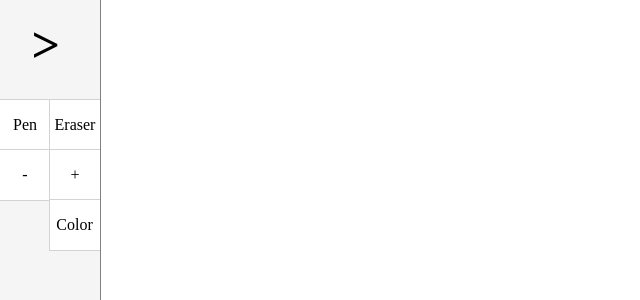
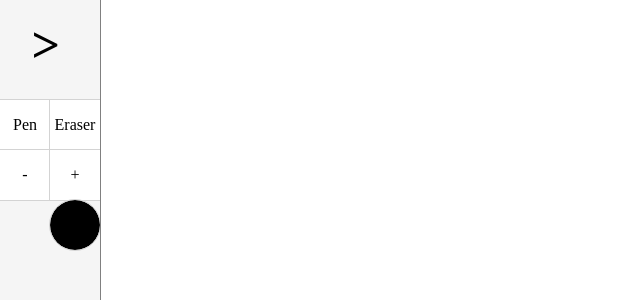
Before and after one commit to sunpark123/drawtogether, a React (Create React App) app in the folder dtg/: page / in a window 1280 px wide. Both pictures are taken after a click on the element "Draw". Shown: the top 300 px of the page, without its empty margins (0-640 px from the left). Built offline with nearby package versions, Linux system fonts and the light colour scheme; a web font is replaced by a local one.

Commit message:
컬러 팔레트 바꾸면 미리보기 바꾸게 함

```diff
--- a/dtg/src/Header/Header.js
+++ b/dtg/src/Header/Header.js
@@ -1,10 +1,11 @@
-import { useEffect, useState } from 'react';
+import { useEffect, useRef, useState } from 'react';
 import './Header.css';
 import { SketchPicker } from 'react-color';
 
 function Header( {locate, moveLocate, tool, setTool, size, setSize, color, setColor} ) {
     const [headerLeft, setHeaderLeft] = useState(0);
     const [colorSeleterOpen, setColorSeleterOpen] = useState(false);
+    const colorPicker = useRef();
 
     useEffect(() => {
         setHeaderLeft((locate === "lobby") ? 0 : -300);
@@ -81,8 +82,13 @@ function Header( {locate, moveLocate, tool, setTool, size, setSize, color, setCo
                     </div>
 
                     <div className='drawToolBox' style={{ '--t' : 3}}>
-                        <div className="drawButton" style={{ '--i': 50 }} onClick={() => setColorSeleterOpen(!colorSeleterOpen)}>
-                            <p>Color</p>
+                        <div className="drawButton"
+                            style={{
+                                    '--i': 50,
+                                    backgroundColor: colorPicker?.current?.state?.hex ?? "black",
+                                    borderRadius: '100%'
+                                }}
+                            onClick={() => setColorSeleterOpen(!colorSeleterOpen)}>
                         </div>
                     </div>
 
@@ -95,6 +101,7 @@ function Header( {locate, moveLocate, tool, setTool, size, setSize, color, setCo
                 display: colorSeleterOpen ? "block" : "none",
              }}>
                 <SketchPicker
+                    ref={colorPicker}
                     color={color}
                     onChange={setColor}
                 />
```
